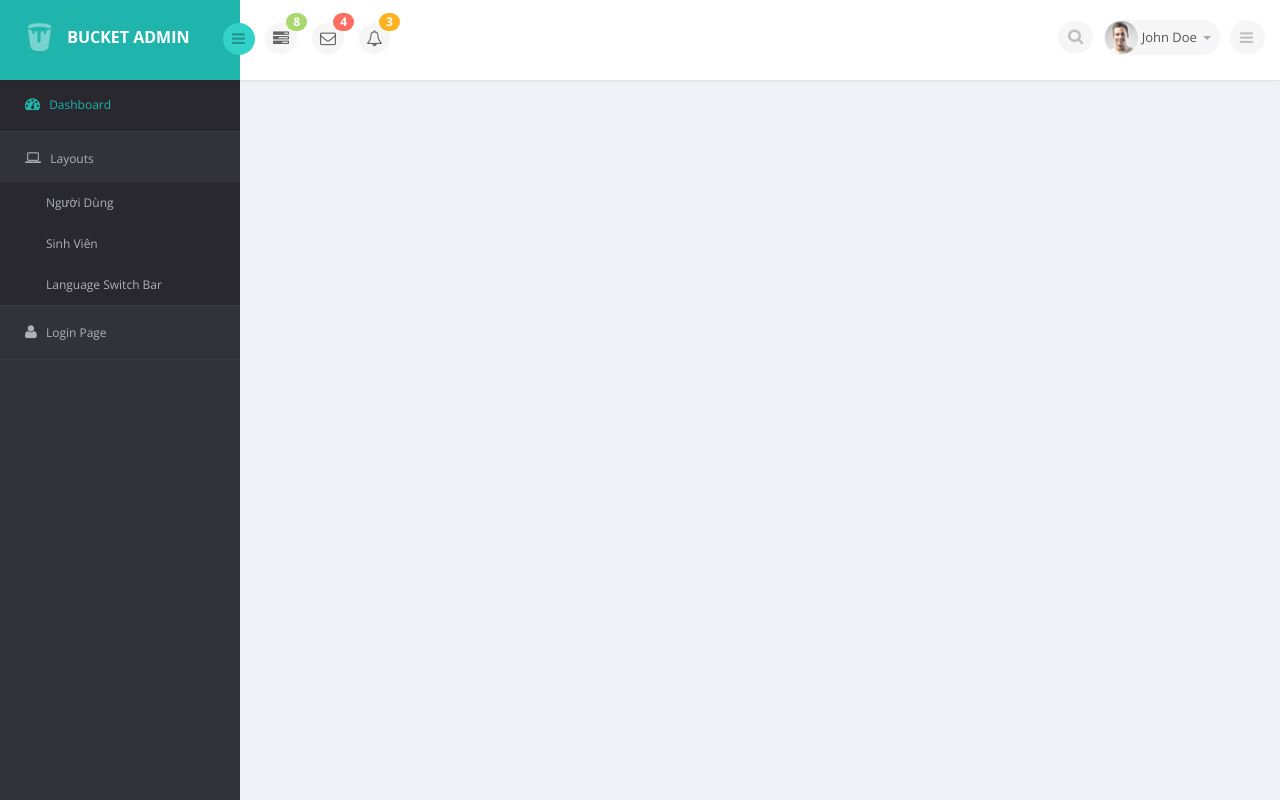
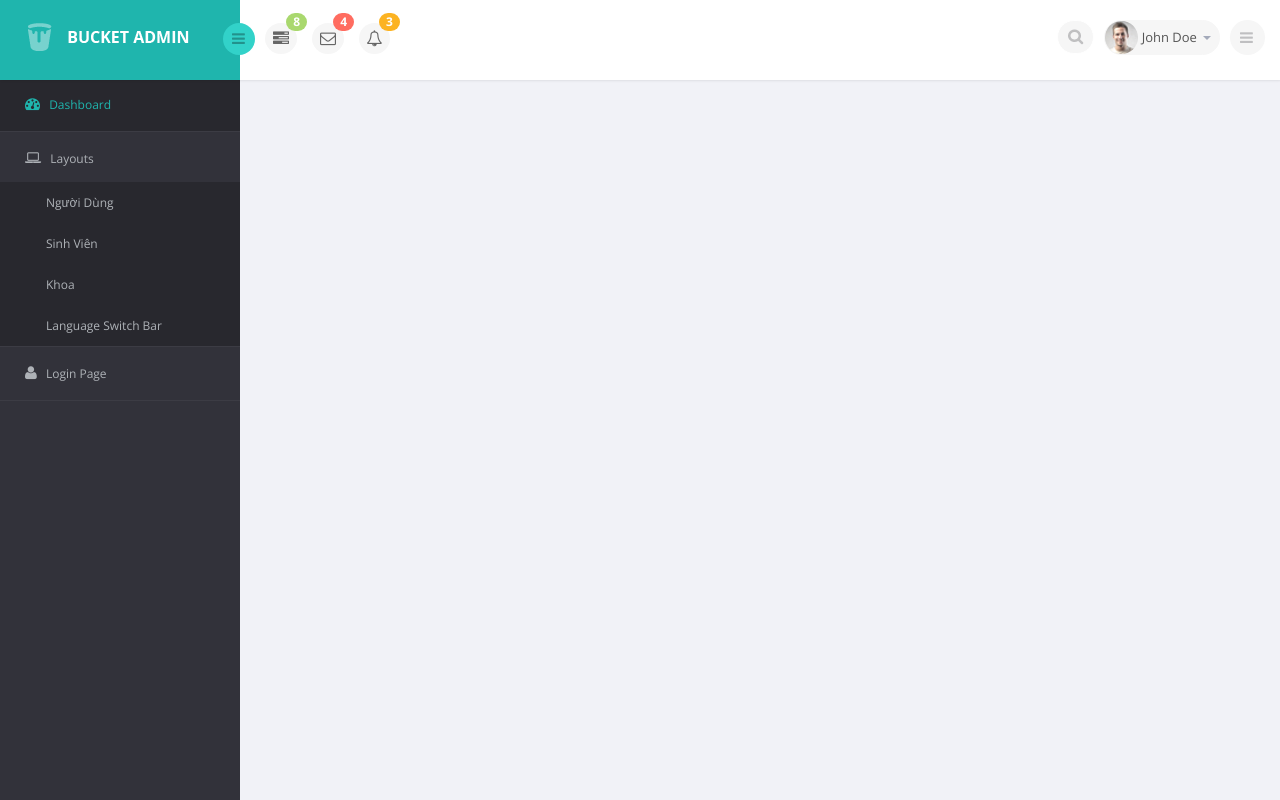
Before and after one commit to ngothanhcanh/Nghiencuukh, a PHP site: page /quanlysvphp/app/mvc/views/layout/header-siba.php in a window 1280 px wide. Run offline with PHP 8.4, Linux system fonts and the light colour scheme; some libraries are stand-ins or nearby versions.

Commit message:
thêm phần admin cho Khoa ?!

```diff
--- a/quanlysvphp/app/mvc/views/layout/header-siba.php
+++ b/quanlysvphp/app/mvc/views/layout/header-siba.php
@@ -276,6 +276,7 @@
                     <ul class="sub">
                         <li><a href="<?=URL?>/UserController/index">Người Dùng</a></li>
                         <li><a href="<?=URL?>/AdminSinhVienController/index">Sinh Viên</a></li>
+                        <li><a href="<?=URL?>/AdminKhoaController/index">Khoa</a></li>
                         <li><a href="language_switch.html">Language Switch Bar</a></li>
                     </ul>
                 </li>
```
